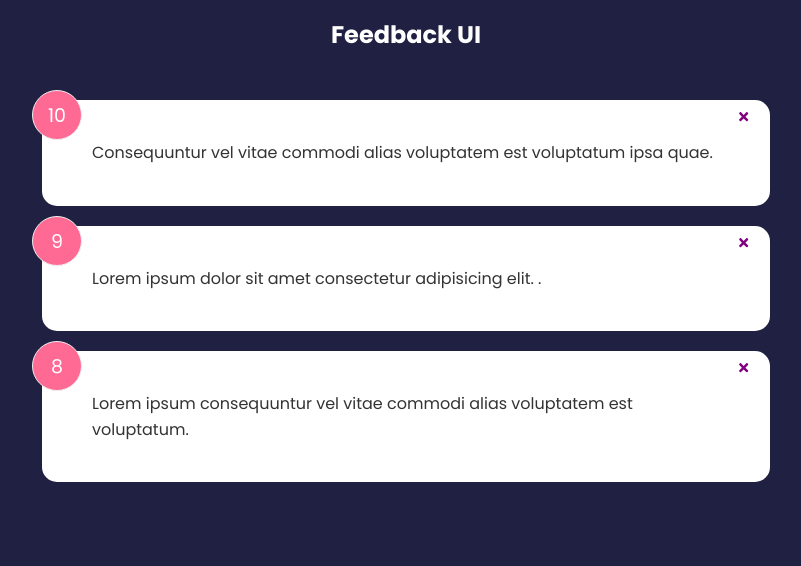
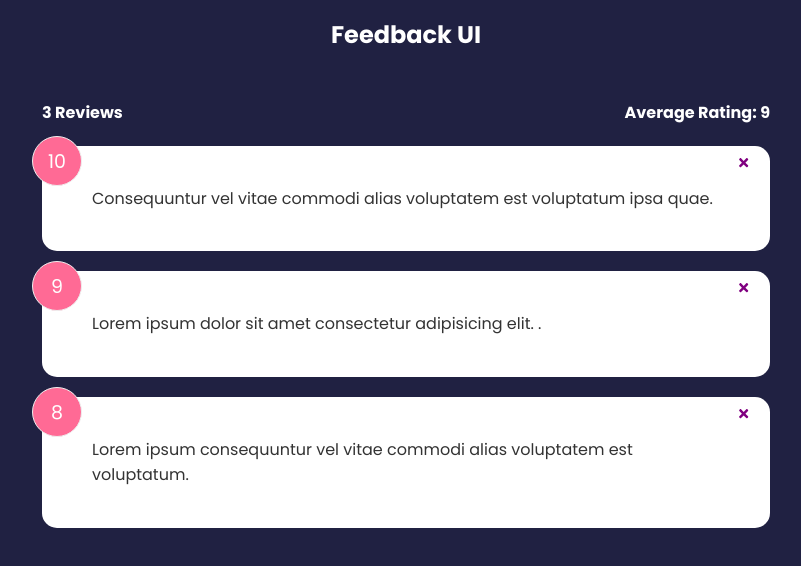
Before and after one commit to roxannebobby/feedbackapp, a React (Create React App) app: page / in a window 1280 px wide. Shown: the top 566 px of the page, without its empty margins (234-1035 px from the left). Built offline with nearby package versions, Linux system fonts and the light colour scheme.

Commit message:
stats component complete

```diff
--- a/src/App.js
+++ b/src/App.js
@@ -2,6 +2,8 @@
 import Header from './components/Header';
 import FeedbackList from './components/FeedbackList';
 import FeedbackData from './data/FeedbackData';
+import FeedbackStats from './components/FeedbackStats';
+
 
 function App(handleDelete) {
 	const [feedback, setFeedback] = useState(FeedbackData);
@@ -17,6 +19,7 @@
 		<>
 			<Header />
 			<div className='container'>
+				<FeedbackStats feedback={feedback} />
 				<FeedbackList feedback={feedback} handleDelete={deleteFeedback} />
 			</div>
 		</>
--- /dev/null
+++ b/src/components/FeedbackStats.jsx
@@ -0,0 +1,24 @@
+import PropTypes from 'prop-types'
+
+function FeedbackStats({feedback}) {
+
+  // calculate ratings average
+  let average = feedback.reduce((acc, cur) => {
+    return acc + cur.rating
+  }, 0) / feedback.length
+
+  // make sure one decimal place, but also replace any trailing zeros with replace()
+  average = average.toFixed(1).replace(/[.,]0$/, '')
+
+  return (
+    <div className='feedback-stats'>
+      <h4>{feedback.length} Reviews</h4>
+      <h4>Average Rating: {isNaN(average) ? 0 : average}</h4>
+    </div>
+  )
+}
+
+FeedbackStats.propTypes = {
+  feedback: PropTypes.array.isRequired,
+}
+export default FeedbackStats
```
